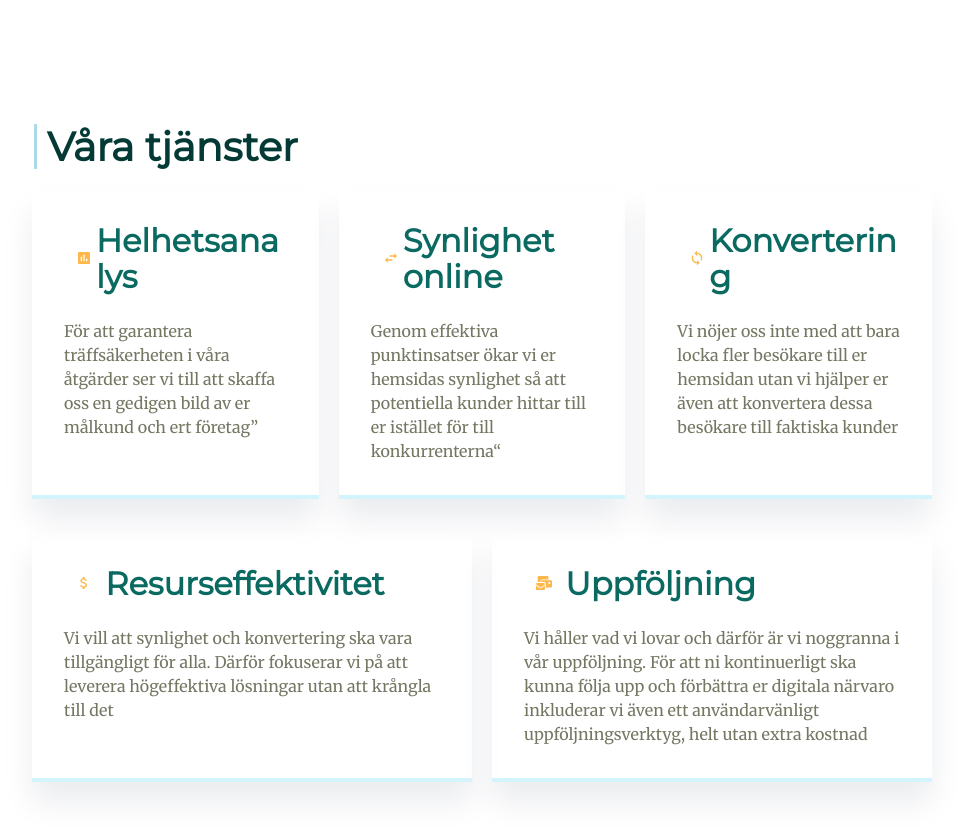
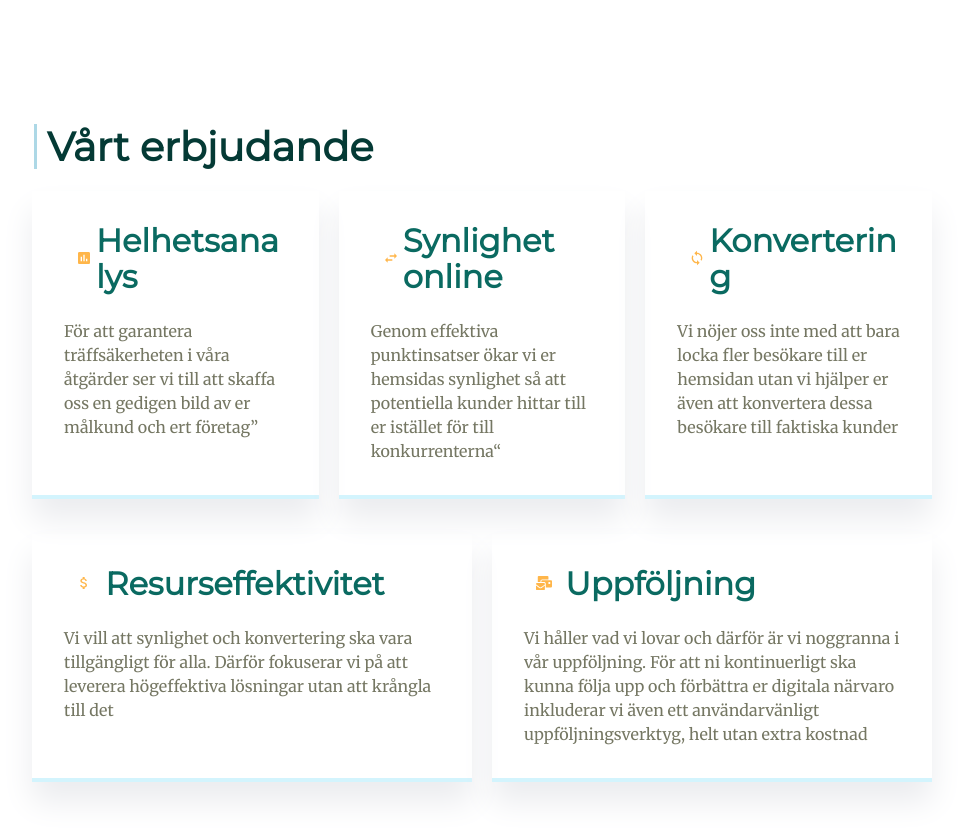
Before and after one commit to codebyjonas/digitalframgang.com, a React (Create React App) app: page / in a window 1280 px wide. Shown: the part 820-1656 px from the top of the page, without its empty margins (158-1121 px from the left). Built offline with nearby package versions, Linux system fonts and the light colour scheme.

Commit message:
added new title

```diff
--- a/src/components/Services.js
+++ b/src/components/Services.js
@@ -10,11 +10,7 @@ import { FaMailBulk } from 'react-icons/fa'
 const Services = () => (
     <section id='services' name='services' className='section is-medium'>
         <div className='container is-fluid'>
-            <h1 className='title is-2 has-blue-sidebar'>Våra tjänster</h1>
-            {/*}    <h2 className='subtitle'>
-                Vi erbjuder en hel del bra tjänster inom SEO och
-                konverteringsoptimering
-            </h2> */}
+            <h1 className='title is-2 has-blue-sidebar'>Vårt erbjudande</h1>
             <div className='columns'>
                 <div className='column card-shadow'>
                     <div className='columns is-vcentered'>
```
